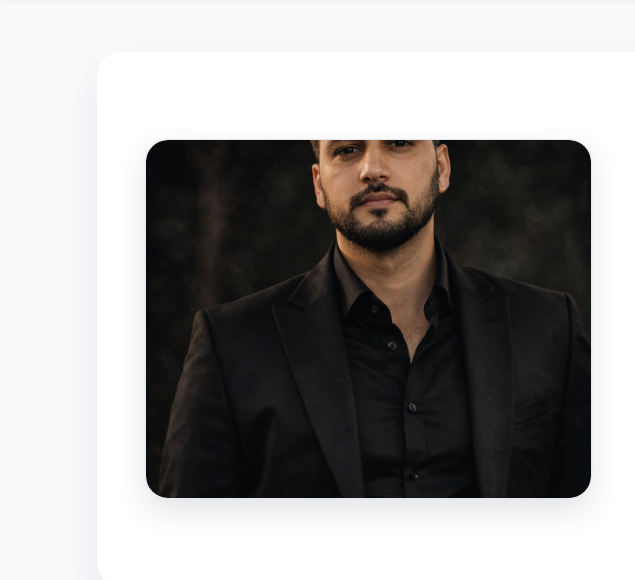
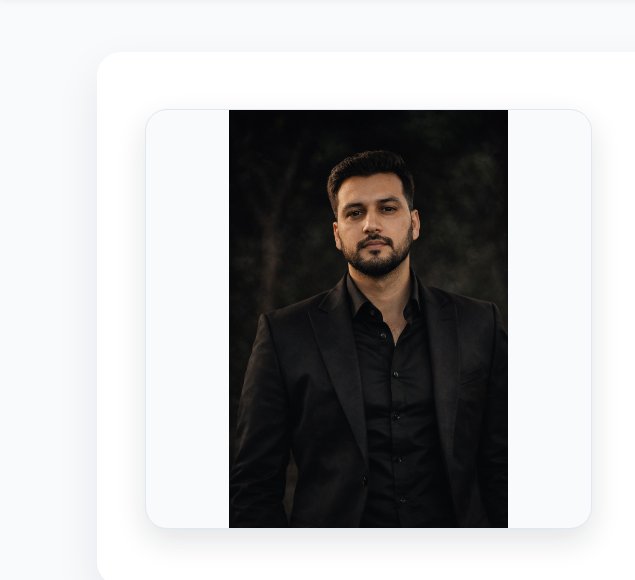
Before and after one commit to tusharbhatt54321-code/Bcs---site, a plain HTML site: page founder/index.html in a window 1280 px wide. Shown: the part 81-661 px from the top of the page, 0-635 px from the left. Drawn offline with Linux system fonts and the light colour scheme.

Commit message:
Update index.html

```diff
--- a/founder/index.html
+++ b/founder/index.html
@@ -26,8 +26,8 @@
         .back-link:hover { background: rgba(255,255,255,0.25); }
         main { max-width: 1150px; margin: 0 auto; padding: 3.5rem 2rem 4.5rem; }
         .founder-hero { background: white; border-radius: 24px; padding: 3rem; box-shadow: 0 18px 45px rgba(15, 23, 42, 0.08); display: grid; grid-template-columns: minmax(280px, 0.95fr) minmax(320px, 1.05fr); gap: 3rem; align-items: center; }
-        .founder-image-wrap { height: 360px; border-radius: 22px; border: 1px solid #e2e8f0; box-shadow: 0 12px 30px rgba(15, 23, 42, 0.12); overflow: hidden; position: relative; z-index: 0; background: #f8fafc; }
-        .founder-image { border-radius: 22px; height: 100%; width: 100%; display: block; object-fit: cover; position: relative; z-index: 1; }
+        .founder-image-wrap { height: 420px; border-radius: 22px; border: 1px solid #e2e8f0; box-shadow: 0 12px 30px rgba(15, 23, 42, 0.12); overflow: hidden; position: relative; z-index: 0; background: #f8fafc; }
+        .founder-image { border-radius: 22px; height: 100%; width: 100%; display: block; object-fit: contain; position: relative; z-index: 1; }
         .founder-content h1 { color: #1e3a8a; font-size: 2.6rem; margin-bottom: 1rem; }
         .founder-content p { color: #475569; font-size: 1.05rem; margin-bottom: 1.4rem; }
         .founder-identity { margin-top: 1.2rem; font-weight: 600; color: #0f172a; }
```
